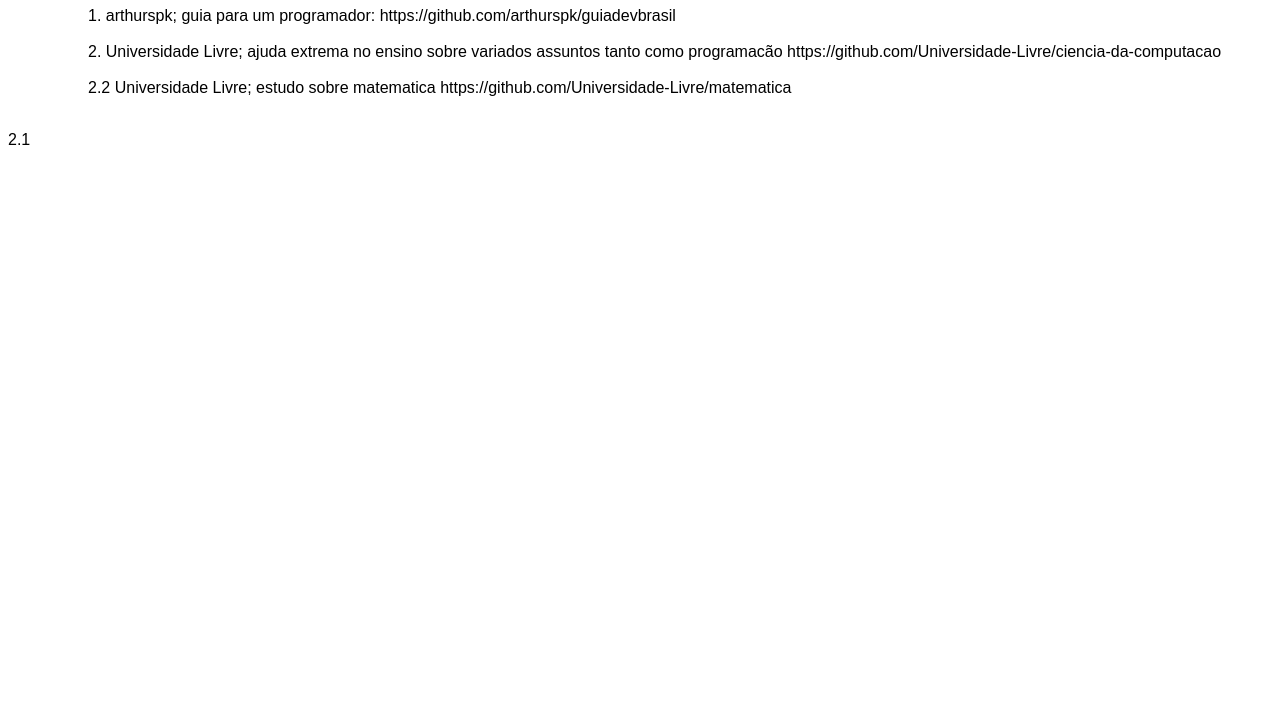
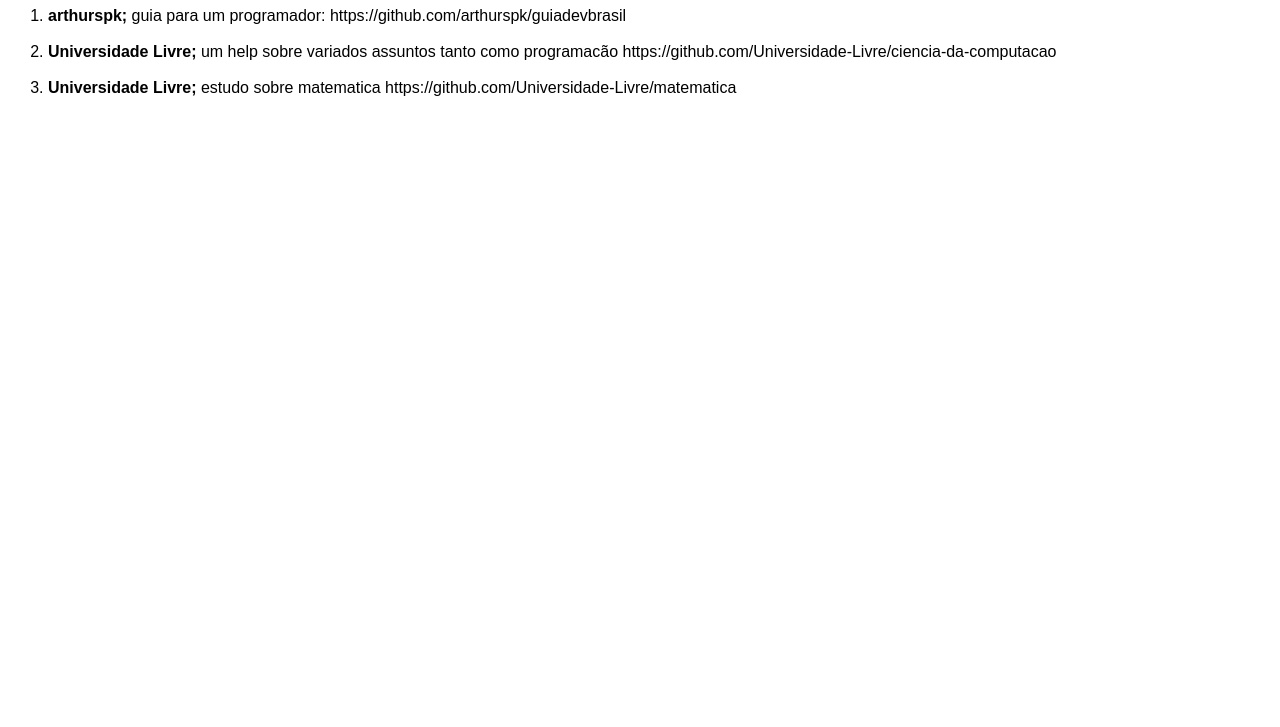
Before and after one commit to camiligomes/Repostorio-Links-Favoritos, a plain HTML site: page index.html in a window 1280 px wide. Shown: the part 73-800 px from the top of the page. Drawn offline with Linux system fonts and the light colour scheme; files that its build step writes are made by us from their sources.

Commit message:
Update index.html

```diff
--- a/index.html
+++ b/index.html
@@ -1,7 +1,7 @@
 <!DOCTYPE html>
 <html lang="pt-br">
 
-<head>
+  <head>
     <meta charset="UTF-8">
     <meta name="viewport" content="width=device-width, initial-scale=1.0">
     <title>Meus repositorios favoritos</title>
@@ -16,28 +16,22 @@
 <body>
   <div class="repositorios">
 
-    <ul>
-      <ol>   1. arthurspk; guia para um programador:
-             https://github.com/arthurspk/guiadevbrasil
-      </ol>
-      <br>
-      <ol> 2. Universidade Livre;
-         ajuda extrema no ensino sobre variados assuntos tanto como              programacão
-      https://github.com/Universidade-Livre/ciencia-da-computacao
-      </ol>
+    <ol>
+      <li><strong>arthurspk;</strong>
+        guia para um programador:
+        https://github.com/arthurspk/guiadevbrasil
+      </li>
       <br>
 
-      <ol> 2.2 Universidade Livre; estudo sobre matematica
-      https://github.com/Universidade-Livre/matematica</ol>
-    </ul>
-
+      <li><strong>Universidade Livre;</strong>
+      um help sobre variados assuntos tanto como programacão
+      https://github.com/Universidade-Livre/ciencia-da-computacao
+      </li>
       <br>
 
-
- 2.1
-
-
-
-
+      <li><strong>Universidade Livre;</strong> estudo sobre matematica
+      https://github.com/Universidade-Livre/matematica</li>
+    </ol>
+ <br>
   </div>
 </body>
```
